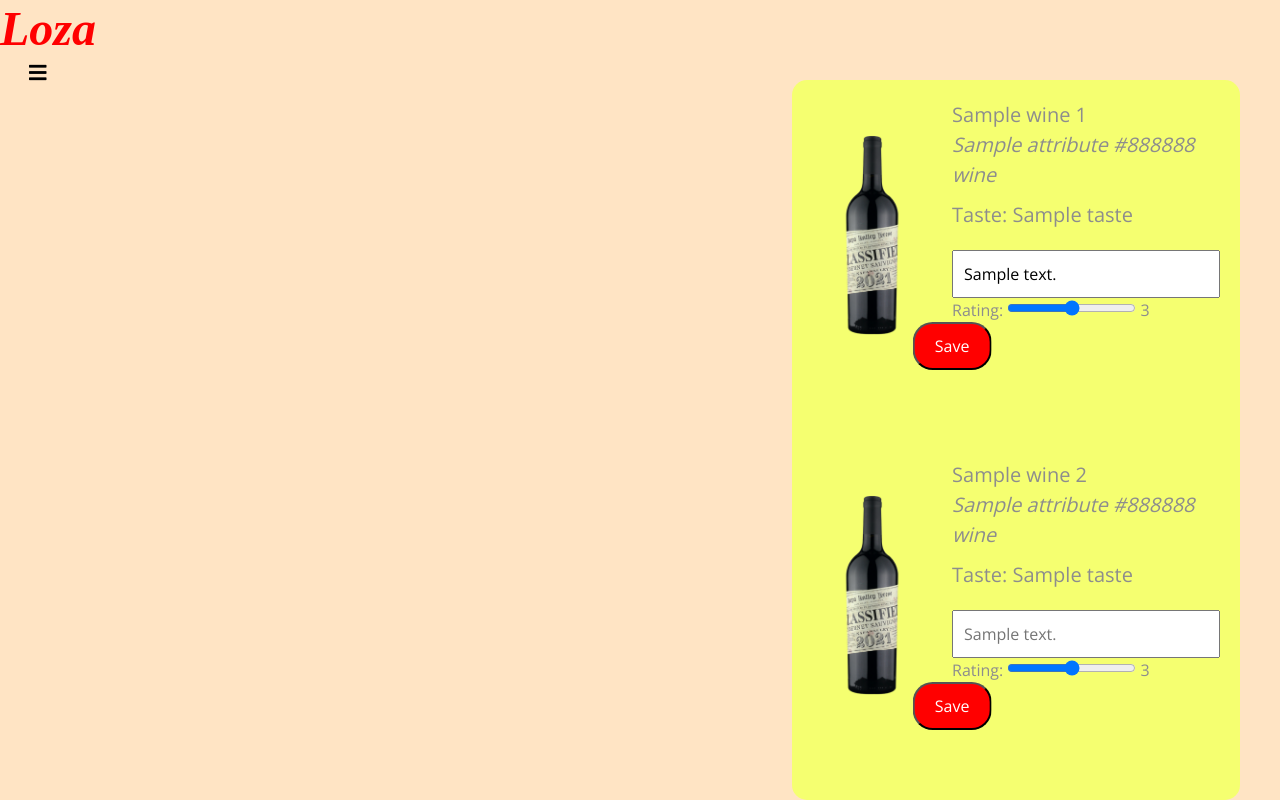
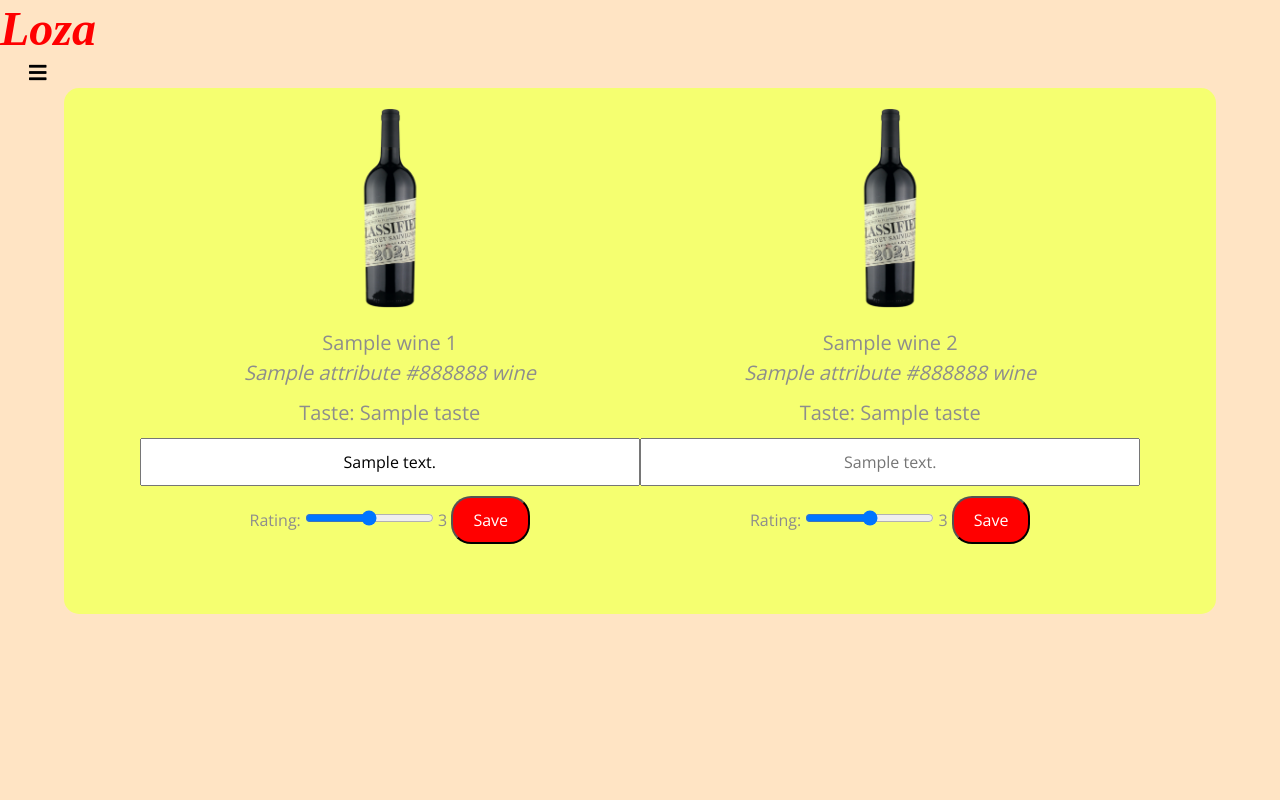
Before and after one commit to Ok-ss/Loza_Team, a Flask app: template templates/map_of_wines.html in a window 1280 px wide. Run offline with Flask 3, Linux system fonts and the light colour scheme; the template is opened without the code that fills it: most values are stand-ins (such as "Sample title", 1, 10 or a date in 2020); some libraries are stand-ins or nearby versions.

Commit message:
Update map_of_wines.html

```diff
--- a/templates/map_of_wines.html
+++ b/templates/map_of_wines.html
@@ -2,7 +2,7 @@
 <html lang="en">
 <head>
     <meta charset="utf-8">
-    <title>Loza</title>
+    <title>Map</title>
     <meta content="width=device-width, initial-scale=1.0" name="viewport">
     <meta content="" name="keywords">
     <meta content="" name="description">
@@ -72,65 +72,88 @@
             }
         </style> -->
         <style>
+            body {
+                background-color: bisque;
+                padding-top: 0px;
+                margin: 0;
+            }
+
+            /* Стилі для блоку з фото вина та формою */
             /* Стилі для блоку з фото вина та формою */
             .wine-container {
-                position: absolute;
-                top: 10%;
-                right: 40px;
-                width: 35%;
-                height: 90%;
+            width: 90%;
+            margin: 0 auto;
             background-color: rgb(245, 255, 112);
             border-radius: 15px;
-            }
-            .inner-container {
-                margin-bottom: 50px;
             padding: 20px;
             display: flex;
-                align-items: center;
+            flex-wrap: wrap; /* Дозволяє винам переходити на новий ряд при необхідності */
+            justify-content: center; /* Розміщення контейнерів з винами по краях */
         }
+
+        .inner-container {
+            width: 45%; /* Ширина внутрішнього контейнера */
+            margin-bottom: 50px;
+            display: flex;
+            flex-direction: column;
+            align-items: center; /* Встановлення внутрішнього контейнера у вигляді колонки */
+        }
+
+        @media screen and (max-width: 768px) { /* Медіа-запит для мобільних пристроїв з шириною екрану 768px */
+            .wine-container {
+                flex-direction: space-between; /* Вина відображаються у вигляді колонки на мобільних пристроях */
+            }
+
+            .inner-container {
+                flex: 1 0 100%; /* Весь екран на мобільних пристроях */
+                margin: 0; /* Відступи не потрібні */
+            }
+        }
+
+
         .wine-photo {
-                margin-right: 20px;
+            margin-bottom: 20px;
         }
+
+
             .text {
                 font-size: 20px; /* Розмір шрифту тексту */
+                text-align: center;
             }
+
             .attribute {
                 font-style: italic;
+                text-align: center;
             }
+
             .taste {
                 margin-top: 10px;
+                text-align: center;
             }
+
             .review-form {
-                margin-top: 10px;
+            margin-top: auto; /* Розміщення форми огляду внизу по центру */
+            display: flex;
+            flex-direction: column;
+            align-items: center; /* Центрування елементів по горизонталі */
+            text-align: center;
         }
+
             .review-form input[type="text"] {
                 width: 100%;
                 padding: 10px;
                 margin-top: 10px;
-            }
-            .povz1{
-            position: absolute;
-            top: 525px;
-            left: 180px;
-            width:50%;
+                text-align: center;
             }
 
-            .povz2{
-                position: absolute;
-                top: 38%;
-                left: 180px;
-                width:50%;
-            }
             .safe-button {
-        /* position: absolute; */
-        bottom: 20px;
-        left: 50%;
-        transform: translateX(-50%);
                 background-color: red;
                 color: white;
                 padding: 10px 20px;
                 border-radius: 20px;
                 text-decoration: none;
+                margin-top: 10px;
+                text-align: center;
             }
         </style>
 </head>
@@ -181,10 +204,11 @@
     </div>
     <div>
         <!-- <h1>HTML5/JavaScript Map</h1> -->
-        <div style="max-width: 60%">
+        <div style="max-width: 90%; margin: 0 auto;">
             <div id="map">
             </div>
         </div>
+
         <!-- <div>Please read the <a href="http://simplemaps.com/docs">documentation</a> to learn how to customize this map.</div> -->
     </div>
     <!-- Блок з фото вина та формою для відправки есе -->
```
Lines whose indentation alone changed are shown as unchanged.
